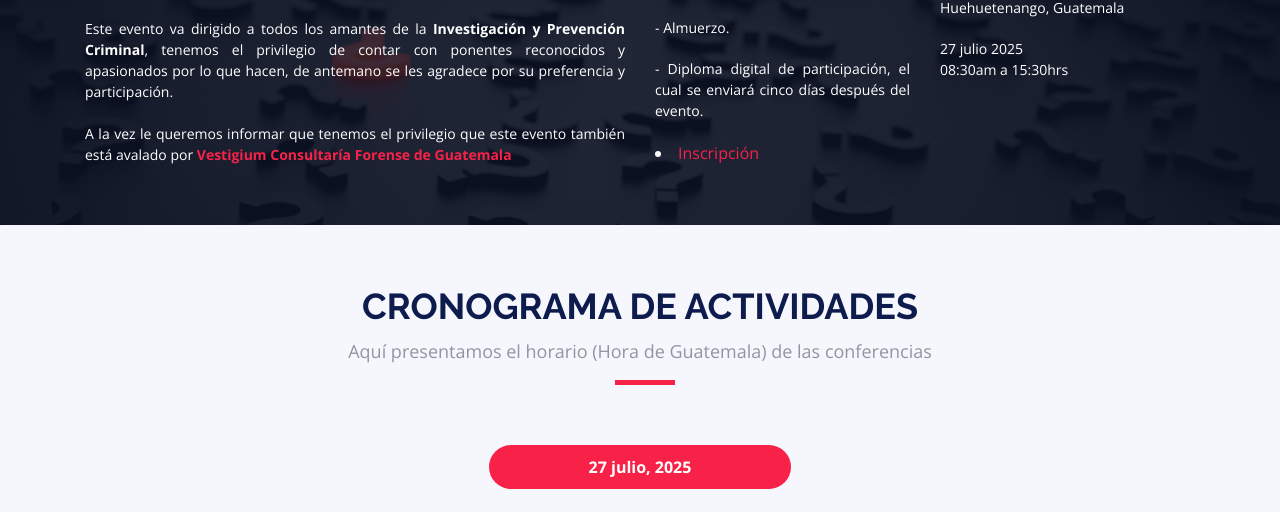
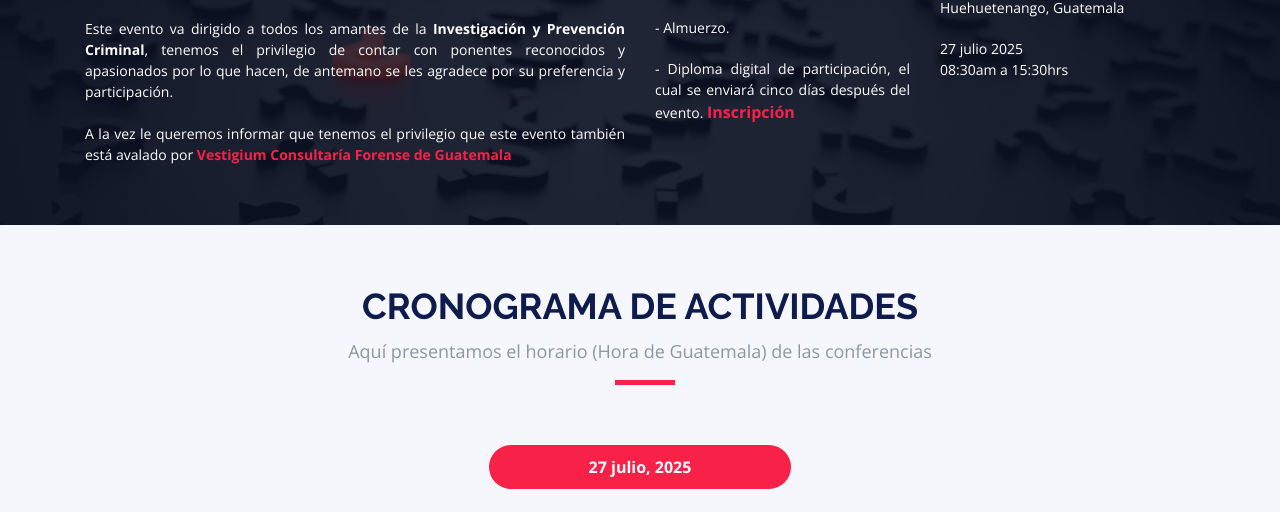
Before and after one commit to anprofor/ejemplo, a plain HTML site: page index.html in a window 1280 px wide. Shown: the part 937-1449 px from the top of the page. Drawn offline with nearby package versions, Linux system fonts and the light colour scheme.

Commit message:
Update index.html

```diff
--- a/index.html
+++ b/index.html
@@ -99,7 +99,7 @@
             <p align="justify">- Precio: Q. 250.00 <br>Incluye:
             <p align="justify">    - Almuerzo.
             <p align="justify">    -  Diploma digital de participación, el cual se enviará cinco días después del evento.
-              <li class="buy-tickets"><a href="https://forms.gle/YwXeavqJu9nXXywYA">Inscripción</a></li>
+             <a href="https://forms.gle/YwXeavqJu9nXXywYA" class="about-btn scrollto"><FONT SIZE=3><b>Inscripción</b></font></a>
 
                   </p>
               </p>
```
